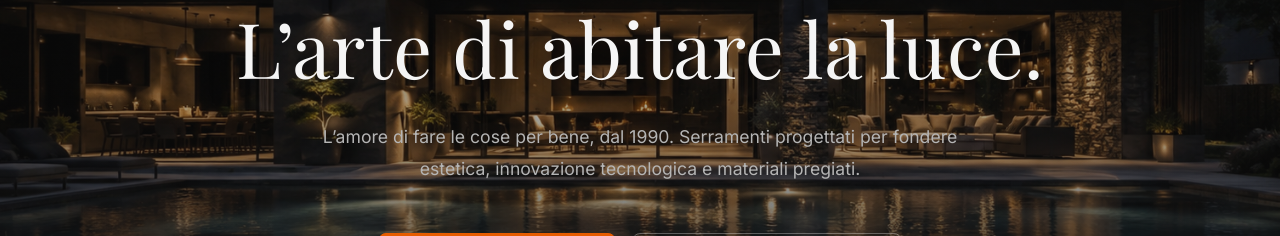
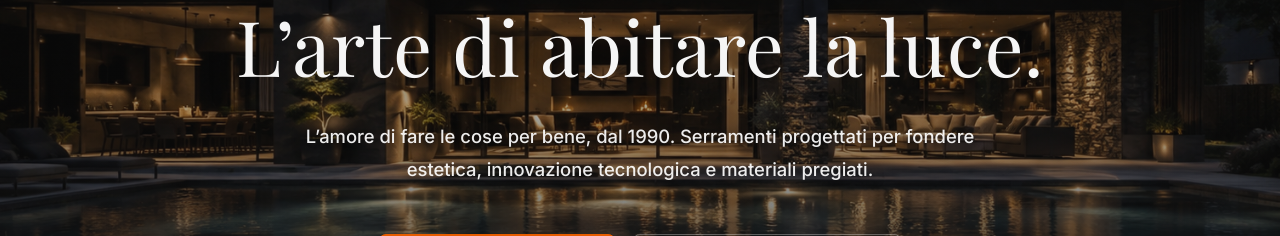
Before and after one commit to nicolamaraschi/emmeggiSerramenti, a React (Vite) app: page / in a window 1280 px wide. Shown: the part 337-573 px from the top of the page. Built offline with nearby package versions, Linux system fonts and the light colour scheme; no server answers; a web font is replaced by a local one.

Commit message:
Improve hero description contrast and legibility

```diff
--- a/src/App.css
+++ b/src/App.css
@@ -45,8 +45,10 @@
 }
 
 .hero-description {
-  font-size: 1.1rem;
-  color: var(--text-secondary);
+  font-size: 1.15rem;
+  font-weight: 500;
+  color: rgba(255, 255, 255, 0.92);
+  text-shadow: 0 2px 14px rgba(0, 0, 0, 0.75);
   margin-bottom: 3rem;
   max-width: 700px;
   margin-left: auto;
```
